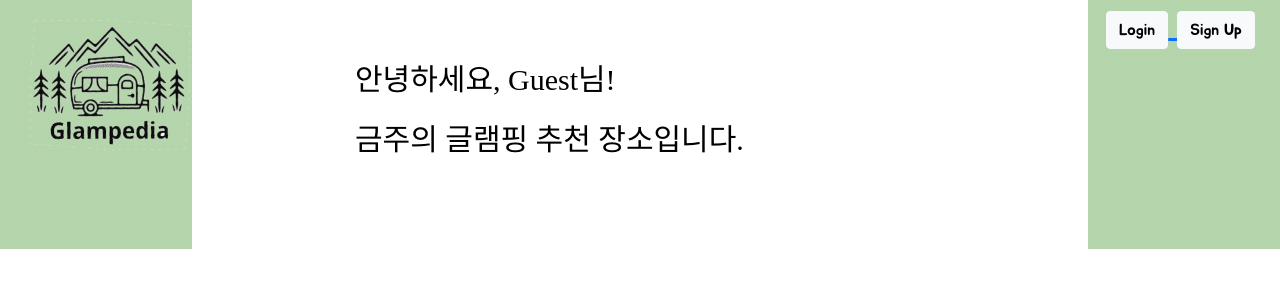
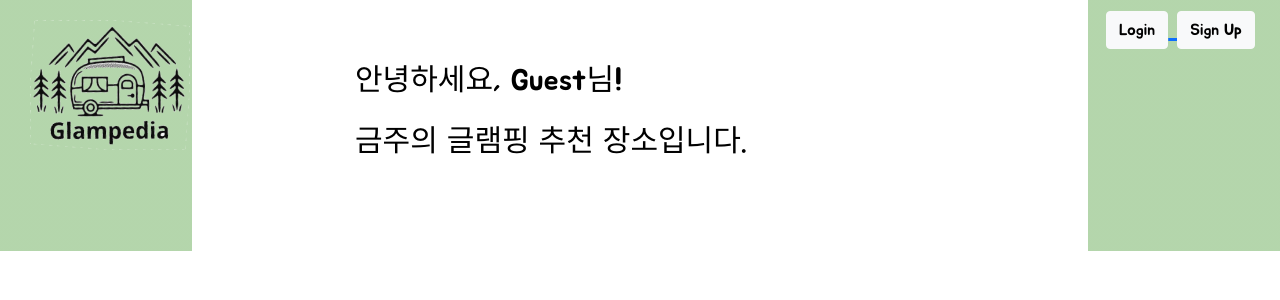
Before and after one commit to bsh9254/inovationmini, a Flask app: template templates/mainpage.html in a window 1280 px wide. Shown: the top 300 px of the page. Run offline with Flask 2, Linux system fonts and the light colour scheme; the template is opened without the code that fills it, so the values that code supplies are empty; some libraries are stand-ins or nearby versions.

Commit message:
메인헤더폰트적용

```diff
--- a/templates/mainpage.html
+++ b/templates/mainpage.html
@@ -48,7 +48,6 @@
         .header_point {
             font-family: 'Jua', sans-serif;
             margin: 50px 350px;
-            font-family: NotoSansKR;
             font-size: 30px;
             font-weight: 500;
             font-stretch: normal;
```
